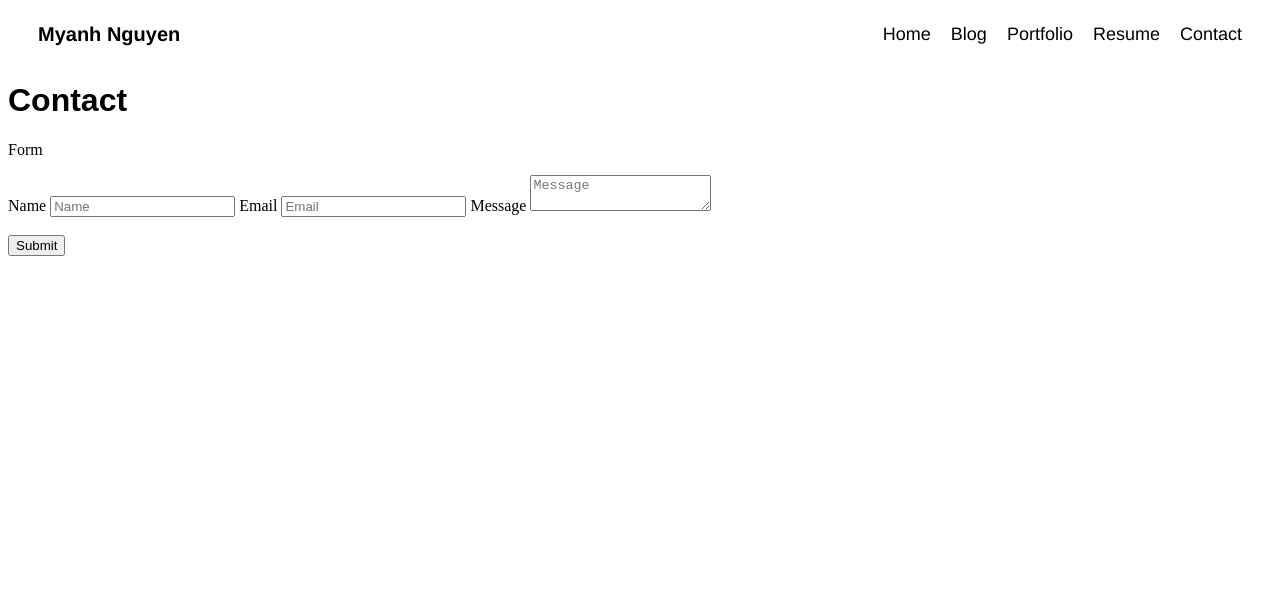
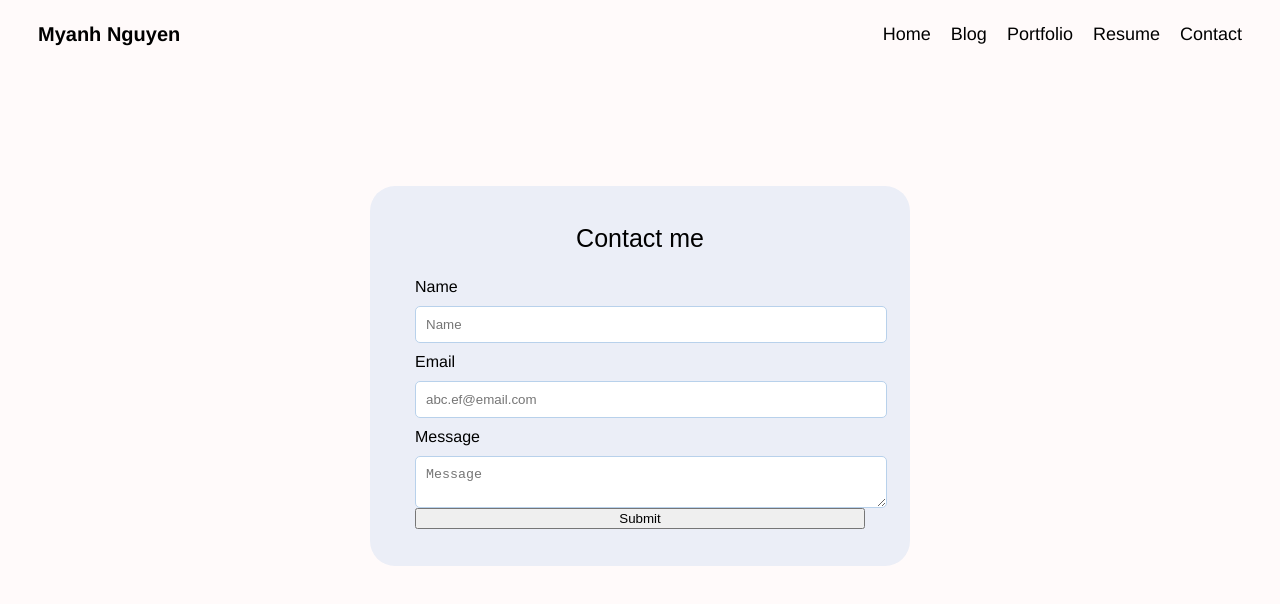
Before and after one commit to myanh2012/myanh2012.github.io, a plain HTML site: page contact.html in a window 1280 px wide. Drawn offline with Linux system fonts and the light colour scheme.

Commit message:
changes colors and contact update

```diff
--- a/contact.html
+++ b/contact.html
@@ -4,12 +4,11 @@
         <title>Contact</title>
         <link rel="stylesheet" href="styles.css">
 
+    </head>
 
-    </head>
     <body>
         <header>
         </header>
-
 
         <nav class ="navbar", style="display: flex; justify-content: space-between; align-items: center;padding: 15px 30px;">
         <!-- Left-aligned item -->
@@ -28,31 +27,27 @@
         </nav>
 
     <main>
-            <h1 class="page-title">Contact</h1>
-            <secion>
-                <p>Form</p>
-      <form>
 
+        <section class = "contact">
+            <h1 >Contact me</h1>
+            <form id = "contact-form">
                 <label for="name">Name</label>
                 <input type="text" id="name" name="name" placeholder="Name" required />
 
                 <label for="email">Email</label>
-        <input type="email" id="email" name="email" placeholder="Email" />
+                <input type="email" id="email" name="email" placeholder="abc.ef@email.com" />
 
-        <label for="Message">Message</label>
+                <label for="Message here">Message</label>
                 <textarea
                 id="Message"
                 name="Message"
                 placeholder="Message"
                 required
                 ></textarea>
-        <br><br>
+
                 <input type="submit" value="Submit" />
-            </secion>
-            <secion></secion>
-            <secion></secion>
-            <secion></secion>
-            <secion></secion>
+            </form>
+        </section>
     </main>
 
     <footer class="footer">
--- a/styles.css
+++ b/styles.css
@@ -1,3 +1,6 @@
+body {
+  background: #fffafa;
+}
 /* ---------- NAVBAR STYLING ---------- */
 .navbar {
   display: flex;
@@ -30,7 +33,7 @@
 
 
 .navbar a:hover {
-  color: rgb(113, 185, 233);
+  color: #b2c1f4;
 }
 
 h1{
@@ -67,7 +70,7 @@ h1{
 }
 
 .intro-text h4:hover{
-    color: rgb(113, 185, 233);
+    color: #b2c1f4;
 }
 
 .intro-image img{
@@ -90,10 +93,7 @@ h1{
 
 .linked-logos img{
     width:30px;
-    height : auto;
-    border-radius: 10px;
-
-
+    border-radius: 100px;
 }
 
 
@@ -102,7 +102,7 @@ h1{
     padding : 10px 20px;
     text-align: center;
     margin-top: 30px;
-    background-color: #dde9f6;
+    background-color: #ebeef7;
     font-weight: 100;
 
 
@@ -119,6 +119,66 @@ h1{
     margin-top: 0px;
 }
 
+/*------------RESUME----------*/
+.resume {
+   font-family: "Helvetica Neue", Helvetica, Arial, sans-serif ;
+   padding : 20px 20px;
+}
+
+.resume h2{
+    font-size: 20px;
+}
+
+/*------------CONTACT----------*/
+.contact{
+    display: flex;
+    flex-direction: column;
+    align-items: center;
+    justify-content: center;
+    font-family: "Helvetica Neue", Helvetica, Arial, sans-serif;
+    padding:  80px 20px 100px 20px ;
+    text-align: center;
+    gap: 15px;
+    background-color: #ebeef7;
+    border-radius: 25px;
+    max-width: 500px;
+    margin: 0 auto;
+    max-height: 200px;
+    margin-top: 125px;
+}
+.contact form {
+    display: flex;
+    flex-direction: column;
+    width: 90%;
+
+}
+
+.contact h1{
+    font-size: 25px;
+    margin-bottom: 0px;
+    font-weight: 90;
+
+}
+
+.contact label {
+    margin-bottom: 5px;
+    text-align: left;
+    margin-top: 10px;
+    margin-bottom: 10px;
+}
+
+input[type="text"], input[type ="email"],textarea{
+    width: 100%;
+    padding: 10px;
+    border-radius: 5px;
+    border: 1px solid #b8d1eb;
+
+}
+
+
+
+
+
 /*------------FOOOTER----------*/
 .footer{
     font-family: "Helvetica Neue", Helvetica, Arial, sans-serif;
```
Also changed, not shown: index.html (+7 -6 lines), resume.html (+36 -28 lines), 1 other file. Lines whose indentation alone changed are shown as unchanged.
